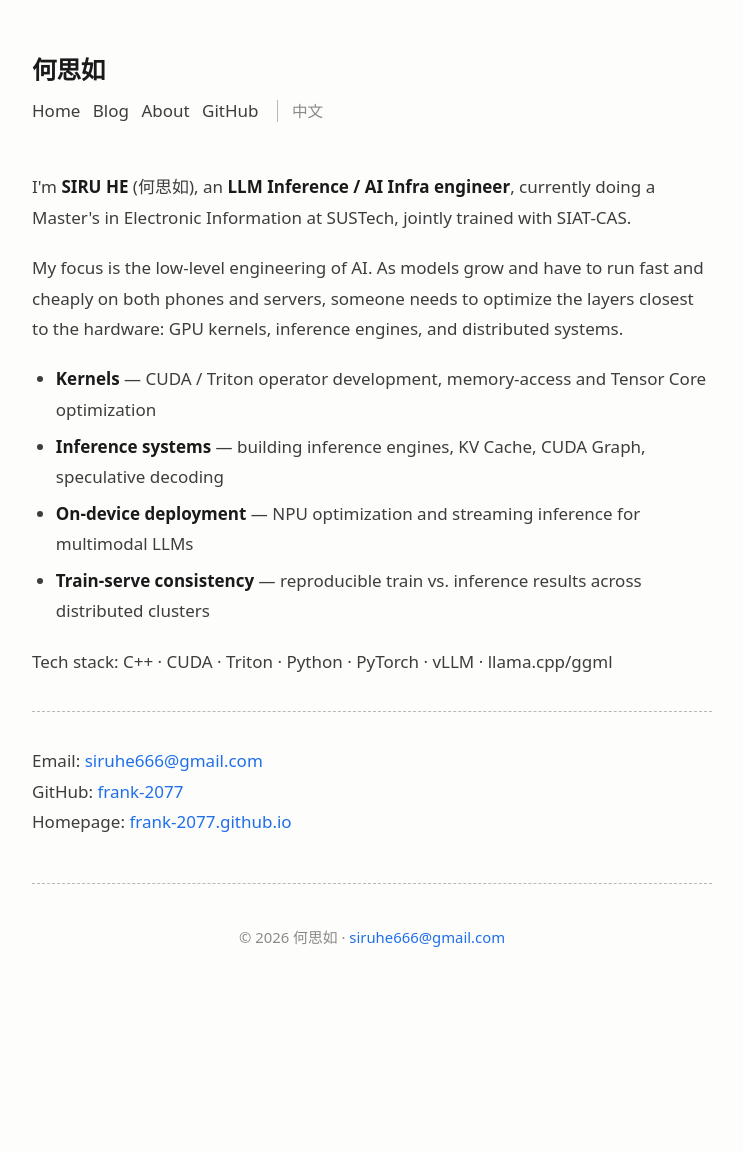
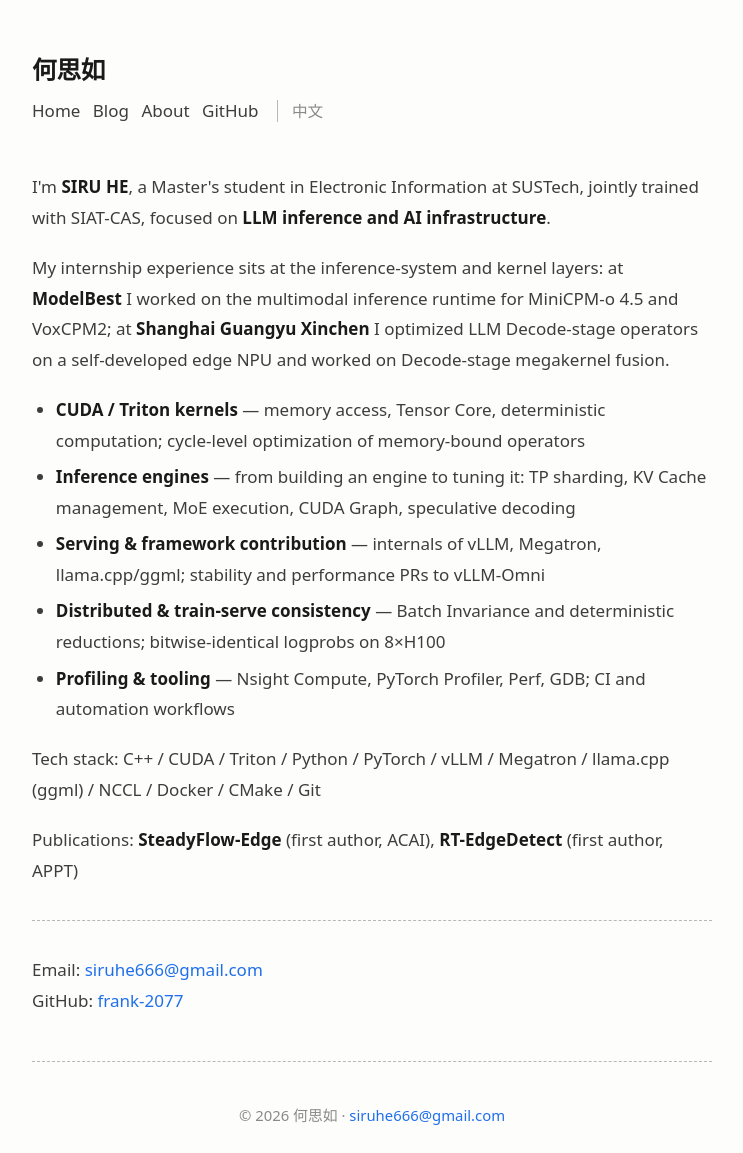
Before and after one commit to frank-2077/frank-2077.github.io, a Jekyll site: the page built from en/about.md, in a window 1280 px wide. Shown: the whole page, without its empty margins (268-1011 px from the left). Built offline with Jekyll 4.4.1, drawn with Linux system fonts in a browser that asks for light colours; before the commit the page ends 975 px from its top, so only the background shows below that.

Commit message:
rewrite homepage and about: research direction and internships, drop NPU/on-device framing

```diff
--- a/en/about.md
+++ b/en/about.md
@@ -7,28 +7,31 @@ alt_url: /about/
 ---
 
 <div class="intro">
-  <p>I'm <strong>SIRU HE</strong> (何思如), an <strong>LLM Inference / AI Infra engineer</strong>, currently doing a Master's in Electronic Information at SUSTech, jointly trained with SIAT-CAS.</p>
+  <p>I'm <strong>SIRU HE</strong>, a Master's student in Electronic Information at SUSTech, jointly trained with SIAT-CAS, focused on <strong>LLM inference and AI infrastructure</strong>.</p>
 
   <p>
-    My focus is the low-level engineering of AI. As models grow and have to run fast and cheaply
-    on both phones and servers, someone needs to optimize the layers closest to the hardware:
-    GPU kernels, inference engines, and distributed systems.
+    My internship experience sits at the inference-system and kernel layers: at <strong>ModelBest</strong>
+    I worked on the multimodal inference runtime for MiniCPM-o 4.5 and VoxCPM2; at
+    <strong>Shanghai Guangyu Xinchen</strong> I optimized LLM Decode-stage operators on a self-developed
+    edge NPU and worked on Decode-stage megakernel fusion.
   </p>
 
   <ul>
-    <li><strong>Kernels</strong> — CUDA / Triton operator development, memory-access and Tensor Core optimization</li>
-    <li><strong>Inference systems</strong> — building inference engines, KV Cache, CUDA Graph, speculative decoding</li>
-    <li><strong>On-device deployment</strong> — NPU optimization and streaming inference for multimodal LLMs</li>
-    <li><strong>Train-serve consistency</strong> — reproducible train vs. inference results across distributed clusters</li>
+    <li><strong>CUDA / Triton kernels</strong> — memory access, Tensor Core, deterministic computation; cycle-level optimization of memory-bound operators</li>
+    <li><strong>Inference engines</strong> — from building an engine to tuning it: TP sharding, KV Cache management, MoE execution, CUDA Graph, speculative decoding</li>
+    <li><strong>Serving & framework contribution</strong> — internals of vLLM, Megatron, llama.cpp/ggml; stability and performance PRs to vLLM-Omni</li>
+    <li><strong>Distributed & train-serve consistency</strong> — Batch Invariance and deterministic reductions; bitwise-identical logprobs on 8×H100</li>
+    <li><strong>Profiling & tooling</strong> — Nsight Compute, PyTorch Profiler, Perf, GDB; CI and automation workflows</li>
   </ul>
 
-  <p>Tech stack: C++ · CUDA · Triton · Python · PyTorch · vLLM · llama.cpp/ggml</p>
+  <p>Tech stack: C++ / CUDA / Triton / Python / PyTorch / vLLM / Megatron / llama.cpp (ggml) / NCCL / Docker / CMake / Git</p>
+
+  <p>Publications: <strong>SteadyFlow-Edge</strong> (first author, ACAI), <strong>RT-EdgeDetect</strong> (first author, APPT)</p>
 
   <hr>
 
   <p>
     Email: <a href="mailto:{{ site.email }}">{{ site.email }}</a><br>
-    GitHub: <a href="https://github.com/frank-2077">frank-2077</a><br>
-    Homepage: <a href="https://frank-2077.github.io">frank-2077.github.io</a>
+    GitHub: <a href="https://github.com/frank-2077">frank-2077</a>
   </p>
 </div>
```
Also changed, not shown: about.md (+12 -10 lines), en/index.md (+5 -11 lines), index.md (+4 -9 lines).
